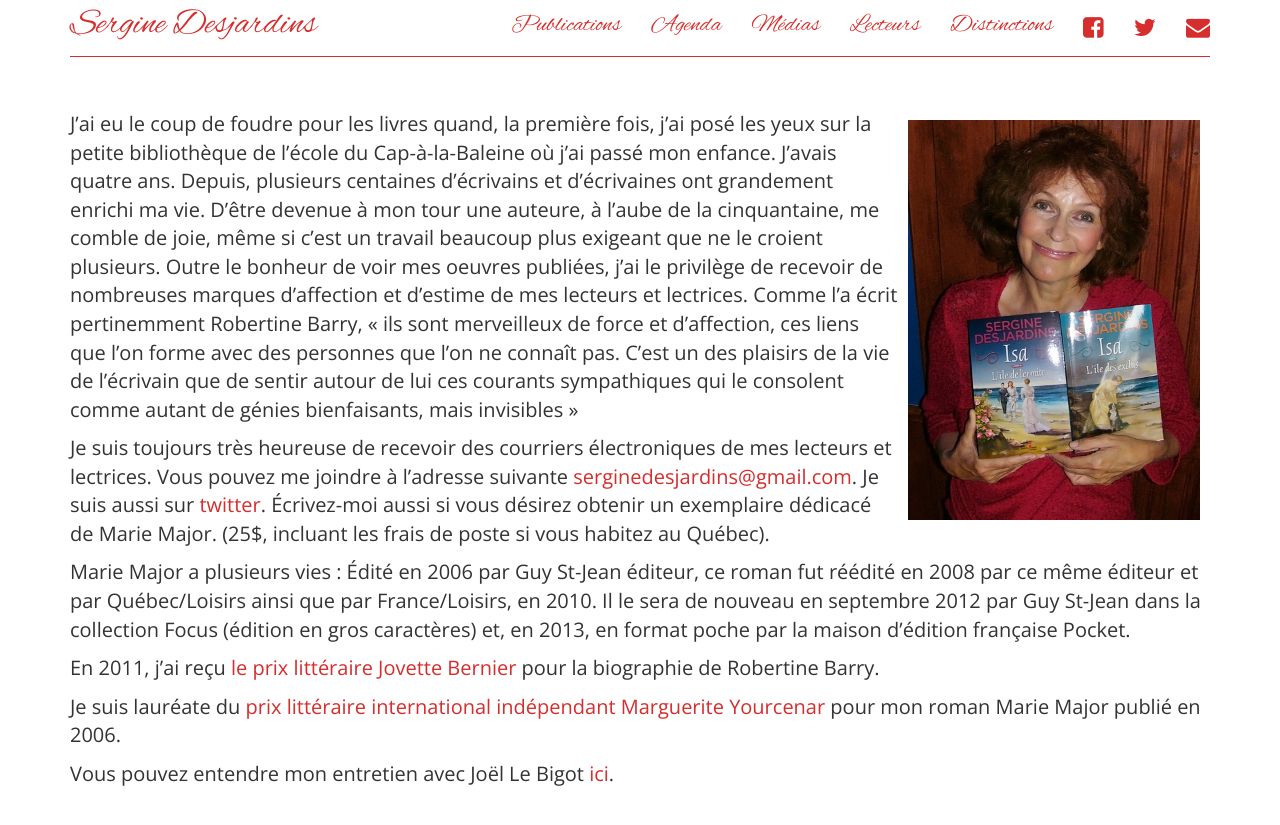
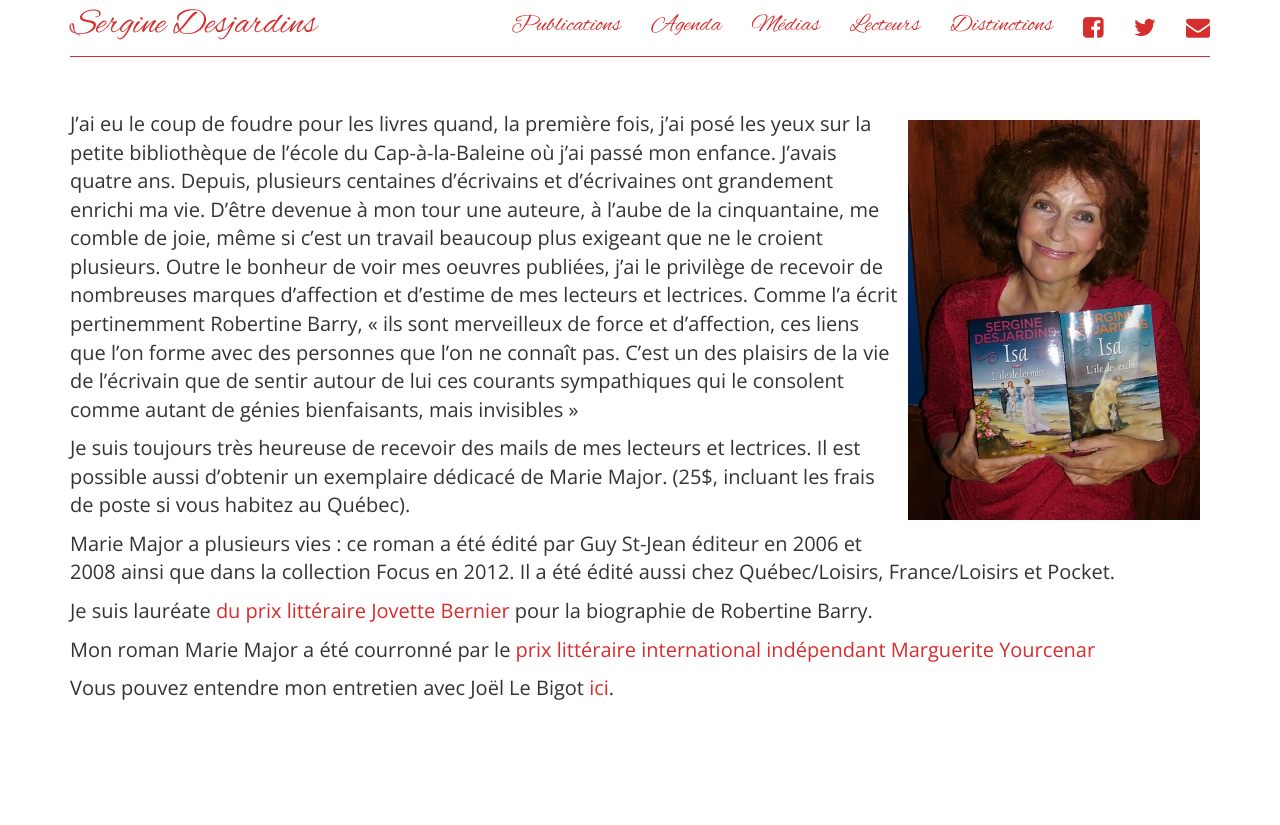
Before and after one commit to serginedesjardins/serginedesjardins.github.io, a Jekyll site: the page built from index.md, in a window 1280 px wide. Shown: the top 825 px of the page. Built offline with Jekyll 4.4.1, drawn with Linux system fonts in a browser that asks for light colours; nearby versions of some CDN libraries.

Commit message:
J'ai modifié le texte des Prix et concernant les éditions de Major.

```diff
--- a/index.md
+++ b/index.md
@@ -20,26 +20,18 @@ des plaisirs de la vie de l'écrivain que de sentir autour de lui ces courants
 sympathiques qui le consolent comme autant de génies bienfaisants, mais
 invisibles »
 
-Je suis toujours très heureuse de recevoir des courriers électroniques de mes
-lecteurs et lectrices. Vous pouvez me joindre à l'adresse suivante
-[serginedesjardins@gmail.com](mailto:serginedesjardins@gmail.com). Je suis
-aussi sur [twitter](http://twitter.com/sergine54). Écrivez-moi aussi si vous
-désirez obtenir un exemplaire dédicacé de Marie Major. (25$, incluant les frais
+Je suis toujours très heureuse de recevoir des mails de mes
+lecteurs et lectrices. Il est possible aussi d'obtenir un exemplaire dédicacé de Marie Major. (25$, incluant les frais
 de poste si vous habitez au Québec).
 
-Marie Major a plusieurs vies : Édité en 2006 par Guy St-Jean éditeur, ce
-roman fut réédité en 2008 par ce même éditeur et par Québec/Loisirs ainsi que
-par France/Loisirs, en 2010. Il le sera de nouveau en septembre 2012 par Guy
-St-Jean dans la collection Focus (édition en gros caractères) et, en 2013, en
-format poche par la maison d'édition française Pocket.
+Marie Major a plusieurs vies : ce roman a été édité par Guy St-Jean éditeur en 2006 et 2008 ainsi que dans la collection Focus en 2012. Il a été édité aussi chez Québec/Loisirs, France/Loisirs et Pocket.
 
-En 2011, j'ai reçu [le prix littéraire Jovette
+Je suis lauréate [du prix littéraire Jovette
 Bernier](http://fr.wikipedia.org/wiki/Prix_Jovette-
 Bernier%E2%80%94Ville_de_Rimouski) pour la biographie de Robertine Barry.
 
-Je suis lauréate du [prix littéraire international indépendant Marguerite
-Yourcenar](http://www.punctumliteraryagency.eu/#!prix-fr/cczd) pour mon roman
-Marie Major publié en 2006.
+Mon roman Marie Major a été courronné par le [prix littéraire international indépendant Marguerite
+Yourcenar](http://www.punctumliteraryagency.eu/#!prix-fr/ccz )
 
 Vous pouvez entendre mon entretien avec Joël Le Bigot
 [ici](http://www.radio-canada.ca/emissions/samedi_dimanche/2009-2010/chronique.asp?idChronique=110578).
```
